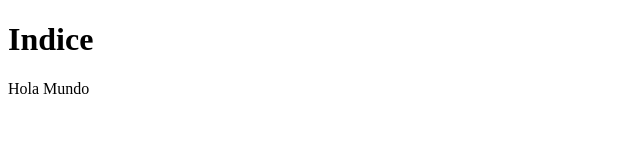
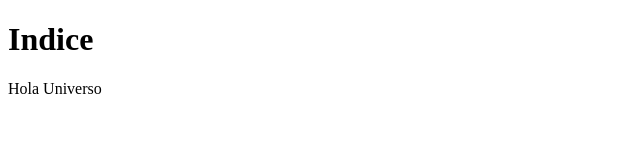
Before and after one commit to MigueMartinRoman/actividad_ed_llmqs, a plain HTML site: page index.html in a window 1280 px wide. Shown: the full height of the page, 0-640 px from the left. Drawn offline with Linux system fonts and the light colour scheme.

Commit message:
Inicializando Indice

```diff
--- a/index.html
+++ b/index.html
@@ -6,6 +6,6 @@
 </head>
 <body>
     <h1>Indice</h1>
-    <p>Hola Mundo</p>
+    <p>Hola Universo</p>
 </body>
 </html>
```
